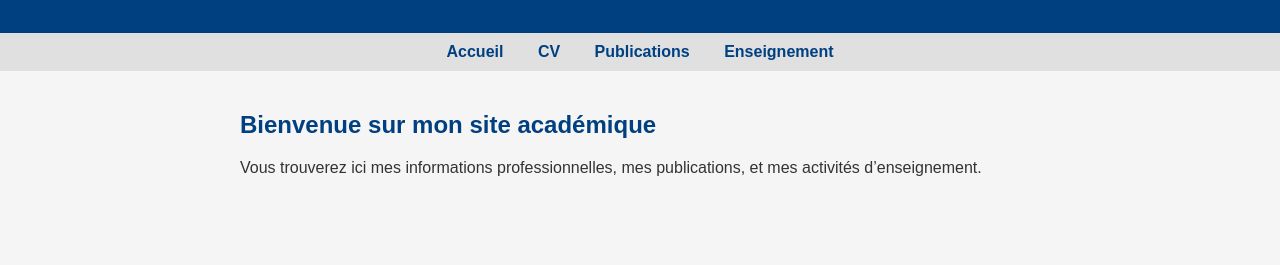
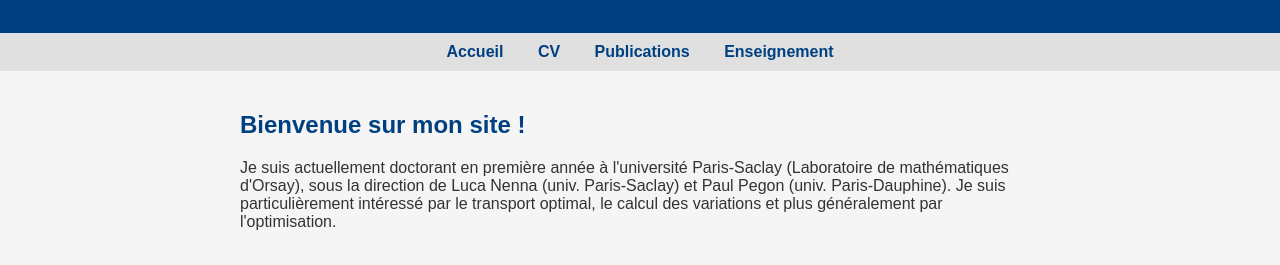
Before and after one commit to L-Tocquec/L-Tocquec.github.io, a plain HTML site: page index.html in a window 1280 px wide. Shown: the part 121-386 px from the top of the page. Drawn offline with Linux system fonts and the light colour scheme.

Commit message:
index.html

```diff
--- a/index.html
+++ b/index.html
@@ -19,8 +19,10 @@
     </nav>
 
     <main>
-        <h2>Bienvenue sur mon site académique</h2>
-        <p>Vous trouverez ici mes informations professionnelles, mes publications, et mes activités d’enseignement.</p>
+        <h2>Bienvenue sur mon site ! </h2>
+        <p>Je suis actuellement doctorant en première année à l'université Paris-Saclay (Laboratoire de mathématiques d'Orsay), sous la direction de
+            Luca Nenna (univ. Paris-Saclay) et Paul Pegon (univ. Paris-Dauphine). Je suis particulièrement intéressé par le transport optimal,
+            le calcul des variations et plus généralement par l'optimisation.</p>
     </main>
 </body>
 </html>
```
